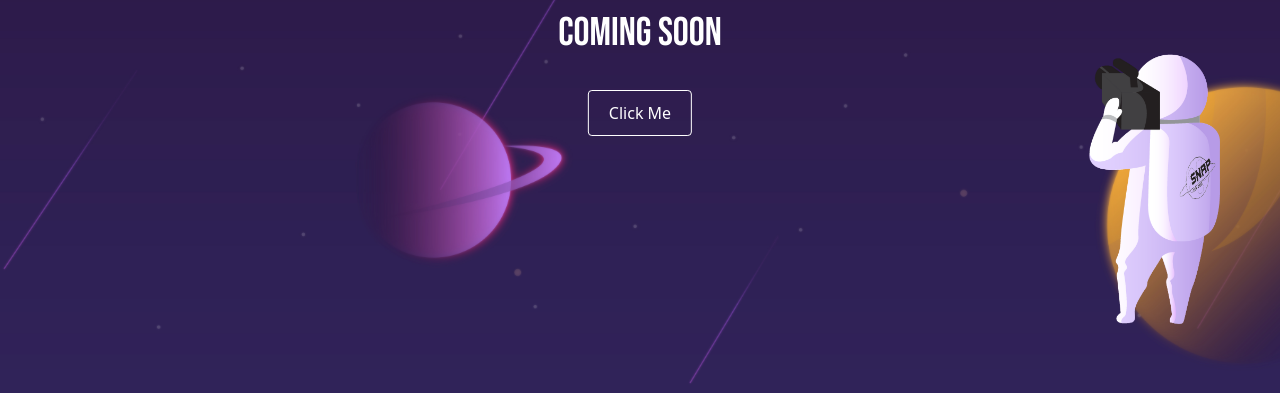
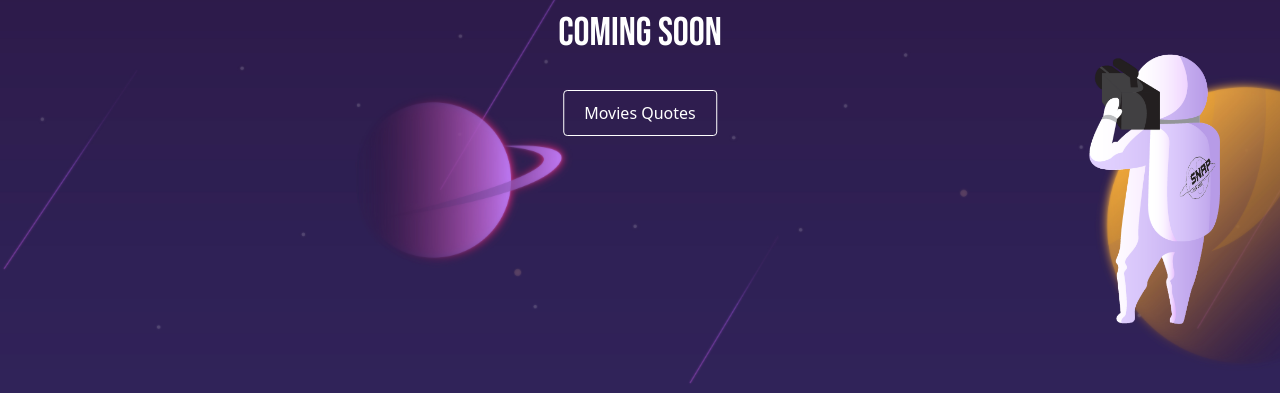
Before and after one commit to michaelfrancesco/comingsoonItem2021, a PHP site: page / in a window 1280 px wide. Shown: the part 407-800 px from the top of the page. Run offline with PHP 8.4, Linux system fonts and the light colour scheme; data that the repository does not hold is empty; some web fonts are replaced.

Commit message:
revisibutton

```diff
--- a/admin/api/connect.php
+++ b/admin/api/connect.php
@@ -20,5 +20,6 @@ try {
     //throw new \PDOExeption($e->getMessage(), (int)$e->getCode());
     echo "Error Connect to Database Msg: ".$e->getMessage();
 }
-session_start();
+
+
 ?>
--- a/index.php
+++ b/index.php
@@ -31,7 +31,7 @@
     </div>
 
     <div class="button">
-        <button type="button" id="cek" class="btn" data-bs-toggle="modal" data-bs-target="#myModal">Click Me</button>
+        <button type="button" id="cek" class="btn" data-bs-toggle="modal" data-bs-target="#myModal">Movies Quotes</button>
 
     </div>
 
```
